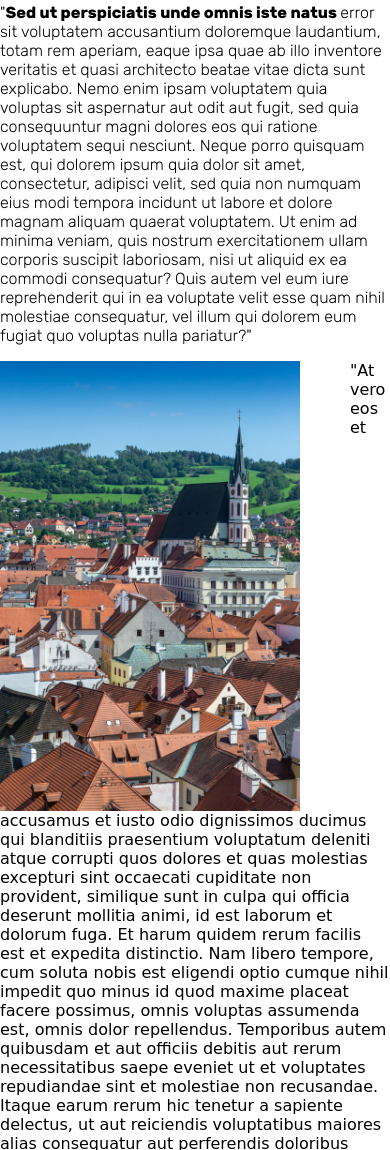
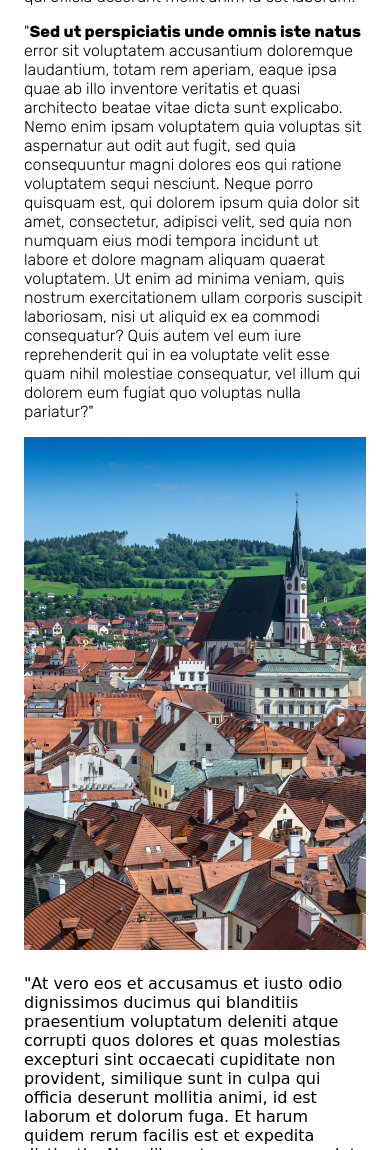
Before and after one commit to KenjiAu-Creator/4.2-lets-try-css, a plain HTML site: page index.html in a window 390 px wide. Shown: the part 378-1528 px from the top of the page. Drawn offline with Linux system fonts and the light colour scheme; a web font is replaced by a local one.

Commit message:
Added media query for better responsive design on mobile

```diff
--- a/css/main.css
+++ b/css/main.css
@@ -91,6 +91,7 @@ link @ https://make.wordpress.org/accessibility/handbook/markup/the-css-class-sc
  */
  body {
    max-width: 800px;
+   padding: 0 1.5rem 1.5rem;
    /* Margin left/right auto will centre display "block"
     * (non-text) elements
     */
@@ -142,6 +143,31 @@ p:nth-of-type(3) {
 
 /* Align image in 3rd <p> */
 p:nth-of-type(3) img {
-  float: left;
-  margin-right: 50px;
+  display: block;
+  width: auto; /* Natural width of image */
+  max-width: 100%; /* Make sure the image is never wider than the screen / parent element */
+  margin: 0 auto 1.5em;
+  /*
+   * Margin has a few different formats we can use to set values
+   * Margin: 0 auto 1.5em is the same as:
+   * margin: 0;
+   * margin-right: auto;
+   * margin bottom: 1.5 em;
+   * margin-left: auto;
+  */
 }
+
+/* Media Query (Often used for setting "Break-points."
+ * Mobile-first mindset means using "min-width" rules
+ * For this example, the styles inside are applied only to
+ * screens that are MINIMUM (This size or greater than)
+ */
+
+@media screen and ( min width: 400px) {
+  /* Align image in 3rd <p> */
+   p:nth-of-type(3) img {
+    max-width: 50%;
+    float: left;
+    margin-right: 50px;
+  }
+}
```
